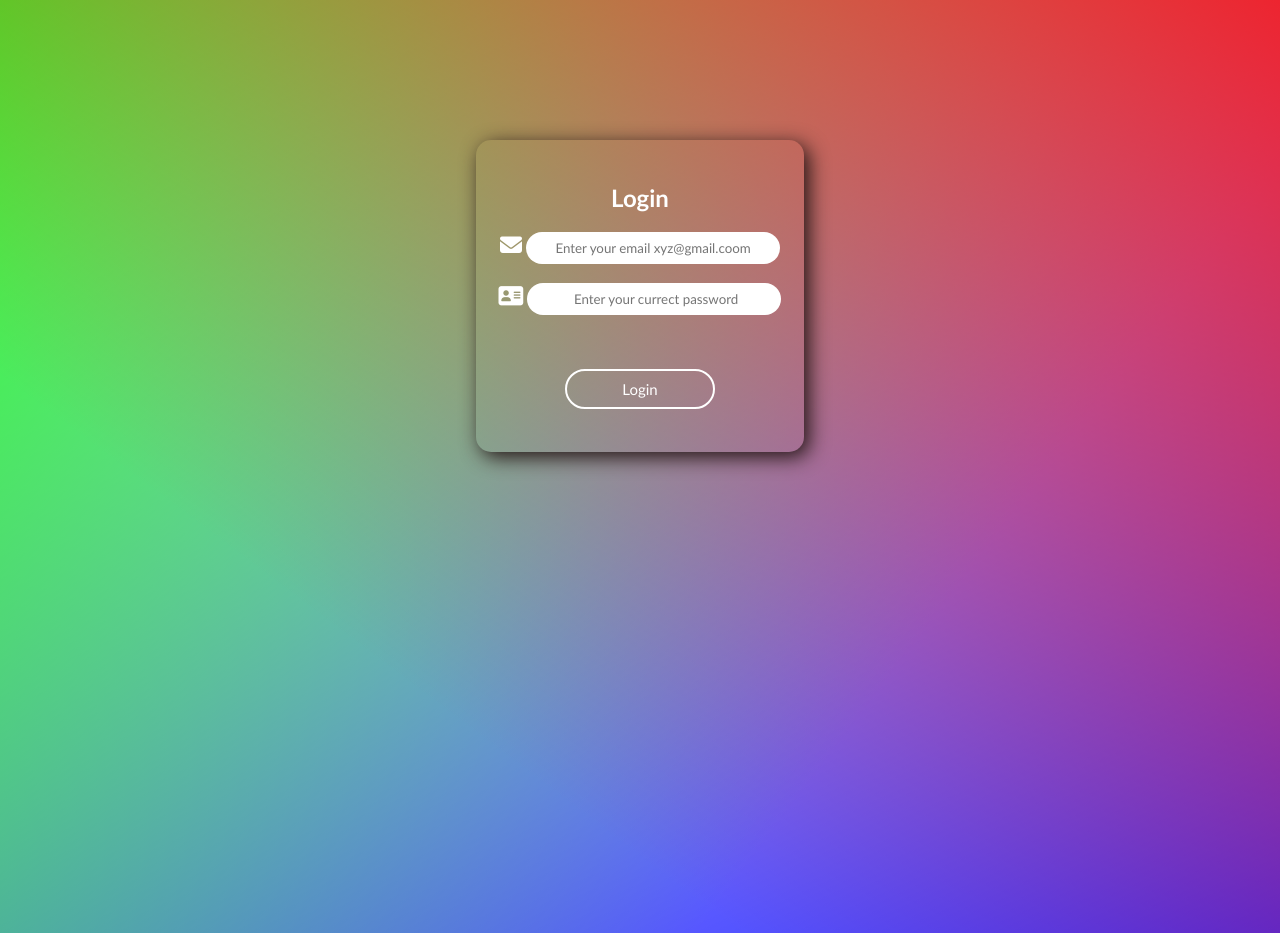
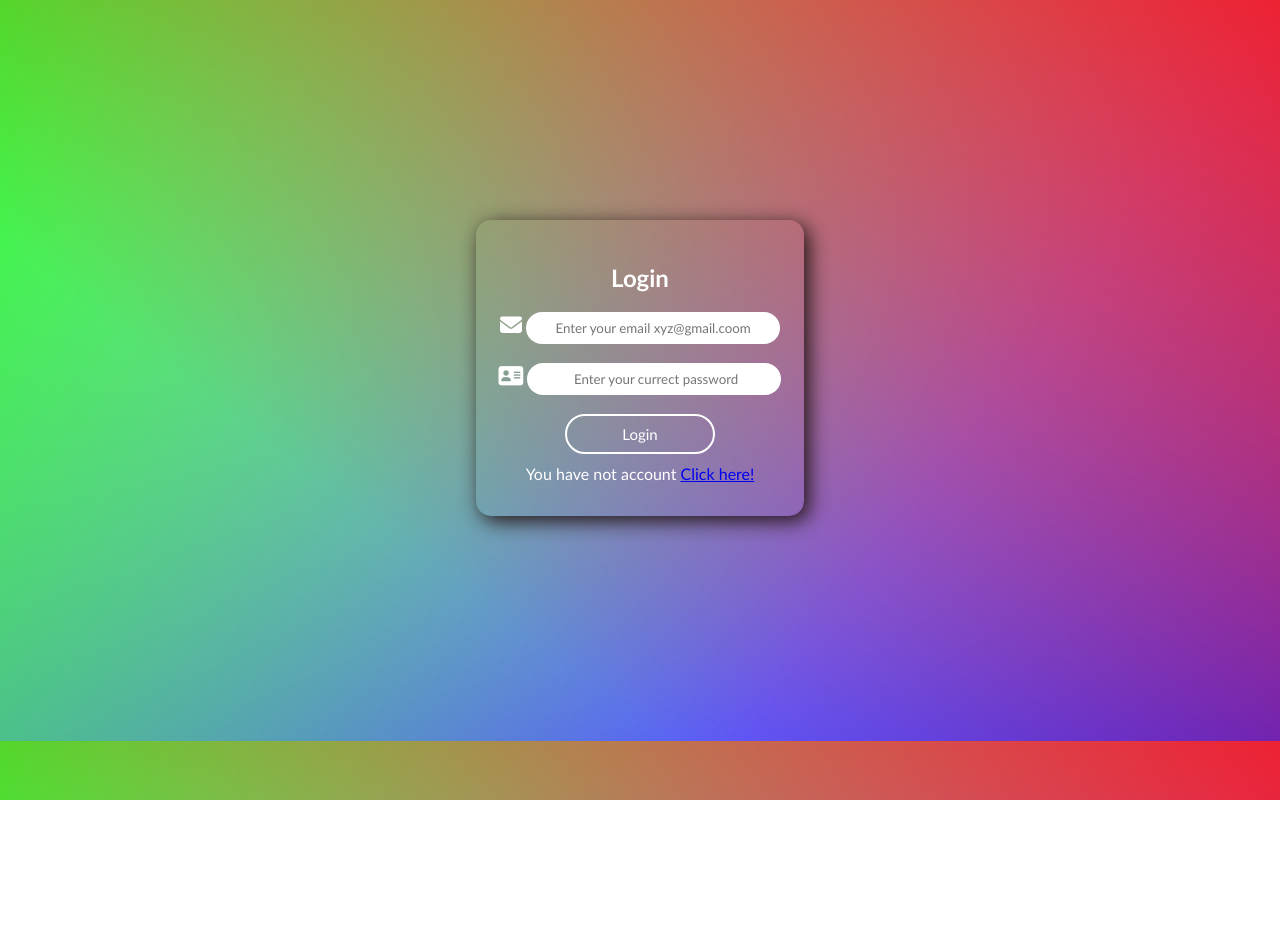
Before and after one commit to amitnayak100312/login-registration, a plain HTML site: page index.html in a window 1280 px wide. After the commit the page ends 800 px from the top, so only its background shows below. Drawn offline with Linux system fonts and the light colour scheme.

Commit message:
update data

```diff
--- a/index.html
+++ b/index.html
@@ -5,7 +5,9 @@
     <meta charset="UTF-8">
     <meta name="viewport" content="width=device-width, initial-scale=1.0">
     <title>Registration Form</title>
-    <link rel="stylesheet" href="https://cdnjs.cloudflare.com/ajax/libs/font-awesome/6.7.2/css/all.min.css" integrity="sha512-Evv84Mr4kqVGRNSgIGL/F/aIDqQb7xQ2vcrdIwxfjThSH8CSR7PBEakCr51Ck+w+/U6swU2Im1vVX0SVk9ABhg==" crossorigin="anonymous" referrerpolicy="no-referrer" />
+    <link rel="stylesheet" href="https://cdnjs.cloudflare.com/ajax/libs/font-awesome/6.7.2/css/all.min.css"
+        integrity="sha512-Evv84Mr4kqVGRNSgIGL/F/aIDqQb7xQ2vcrdIwxfjThSH8CSR7PBEakCr51Ck+w+/U6swU2Im1vVX0SVk9ABhg=="
+        crossorigin="anonymous" referrerpolicy="no-referrer" />
     <link rel="stylesheet" type="text/css" href="style.css">
 </head>
 
@@ -24,8 +26,12 @@
             <input type="text" name="" id="text" placeholder=" Enter your currect password">
         </div><br>
 
-            <div class="button-reg login">
+        <div class="button-reg login" style="margin: 0;padding: 0;">
             <input type="button" value="Login">
+        </div>
+
+        <div class="link-click">
+            You have not account <a href="register.html">Click here!</>
         </div>
 
     </div>
--- a/style.css
+++ b/style.css
@@ -11,8 +11,9 @@ body.login{
     display: flex;
     justify-content: center;
     align-items: center;
+    margin-top: 10vh;
     color: #ffff;
-    margin-bottom: 36%;
+    margin-bottom: 16%;
 }
 body {
     background: linear-gradient(217deg, rgba(255, 0, 0, 0.8), rgba(255, 0, 0, 0) 70.71%),
@@ -126,6 +127,11 @@ i {
     font-size: 0px;
 }
 
+.link-click{
+ margin: 10px;
+
+}
+
 @media (max-width: 600px) {
     body {
         flex-direction: column;
```
Also changed, not shown: register.html (+3 -3 lines). Lines whose indentation alone changed are shown as unchanged.
